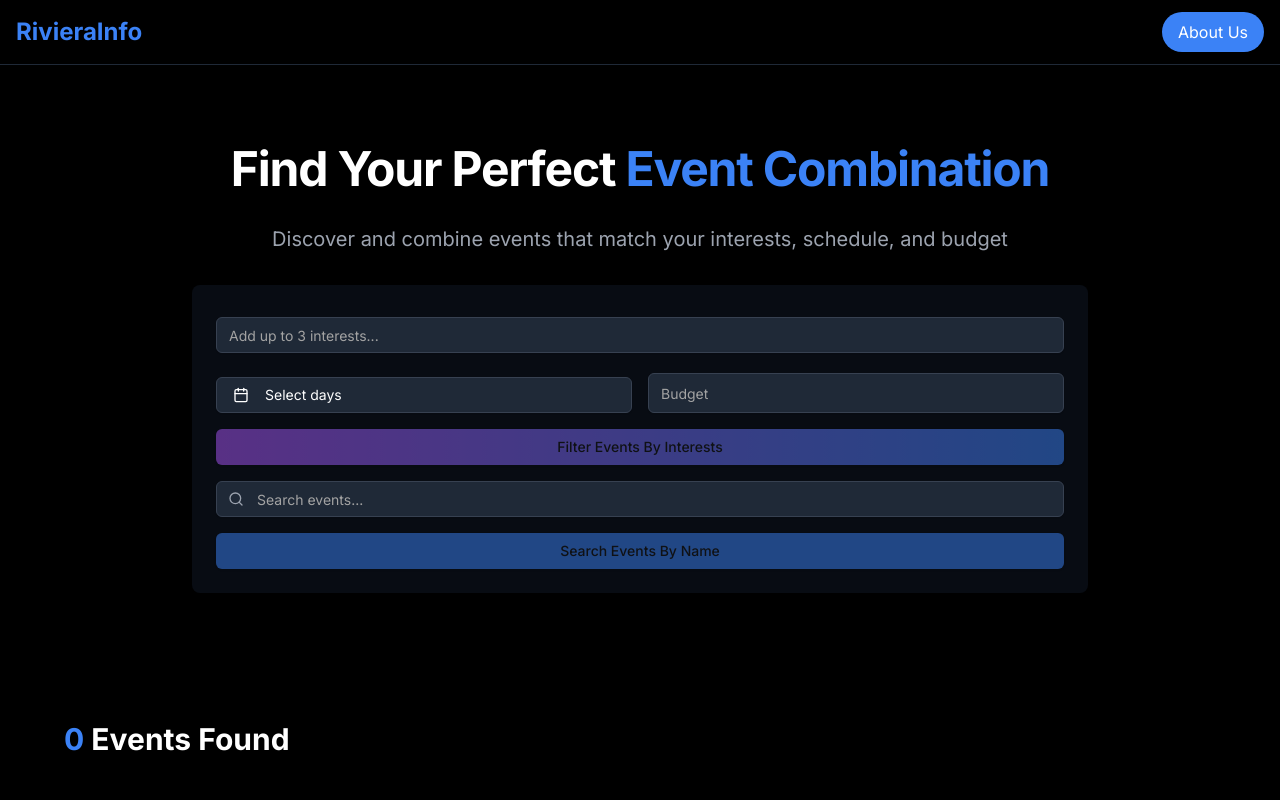
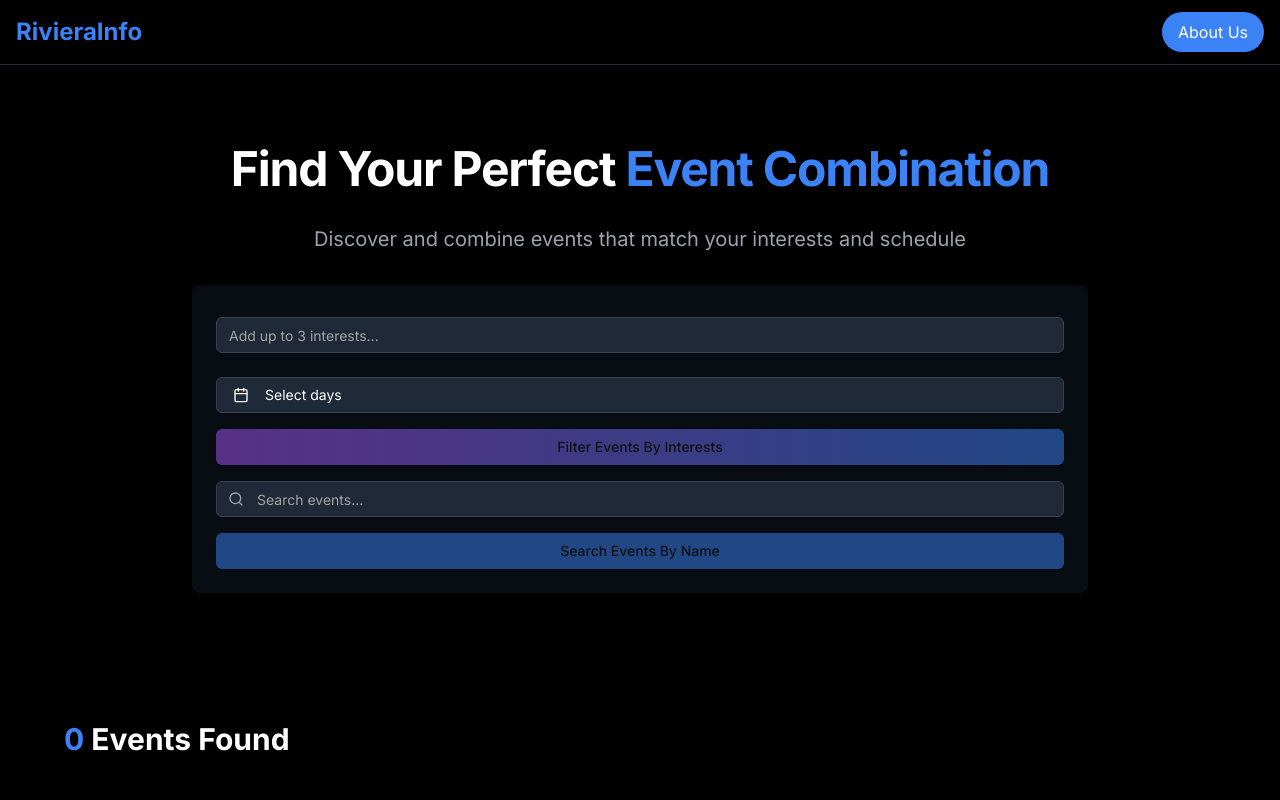
Before and after one commit to kart493/rivierainfo, a Next.js app: page / in a window 1280 px wide. Shown: the top 800 px of the page. Built offline with nearby package versions, Linux system fonts and the light colour scheme.

Commit message:
remove budget

```diff
--- a/app/components/event-combination.jsx
+++ b/app/components/event-combination.jsx
@@ -6,7 +6,7 @@ import { eventsOverlap } from "../utils/events"
 import { useState, useEffect } from "react"
 import { Checkbox } from "@/components/ui/checkbox"
 
-export function EventCombinations({ filteredEvents, selectedDays, budget, interests }) {
+export function EventCombinations({ filteredEvents, selectedDays, interests }) {
   const [selectedEvents, setSelectedEvents] = useState([])
   const [selectedTotal, setSelectedTotal] = useState(0)
 
--- a/app/components/hero-search.jsx
+++ b/app/components/hero-search.jsx
@@ -25,7 +25,6 @@ const dummyInterests = Array.from(new Set(
 export function HeroSearch({
   setSearchResults,
   setSelectedDays,
-  setBudget,
   setInterests,
   selectedEvents,
   onEventSelect,
@@ -43,7 +42,6 @@ export function HeroSearch({
   const [selectedEventId, setSelectedEventId] = useState(null)
   const [searchedEvent, setSearchedEvent] = useState(null)
   const [localSelectedDays, setLocalSelectedDays] = useState([])
-  const [localBudget, setLocalBudget] = useState("")
   const inputRef = useRef(null)
   const dropdownRef = useRef(null)
 
@@ -133,16 +131,6 @@ export function HeroSearch({
     const filteredEvents = events.filter(event => {
       const dateMatches = selectedDates.includes(event.date)
 
-      if (interests.includes('free')) {
-        const feeStr = event.fee || event.entry_fee || '0'
-        const eventFee = parseInt(feeStr.replace(/[^0-9]/g, '') || '0')
-
-        return dateMatches && (
-          (event.tags && event.tags.includes('free')) ||
-          eventFee === 0
-        )
-      }
-
       const tagsMatch = event.tags?.some(tag => {
         const individualTags = tag.split(',').map(t => t.trim())
         return individualTags.some(t =>
@@ -188,10 +176,10 @@ export function HeroSearch({
           Find Your Perfect <span className="text-blue-500">Event Combination</span>
         </h1>
         <p className="text-xl text-gray-400">
-          Discover and combine events that match your interests, schedule, and budget
+          Discover and combine events that match your interests and schedule
         </p>
         <div className="bg-gray-900/50 p-6 rounded-lg space-y-4">
-          <div className="relative">
+          <div className="space-y-2">
             <div className="flex flex-wrap gap-2 mb-2">
               {interests.map((interest, index) => (
                 <span
@@ -208,7 +196,6 @@ export function HeroSearch({
                 </span>
               ))}
             </div>
-            <div className="relative">
             <Input
               ref={inputRef}
               type="text"
@@ -225,32 +212,9 @@ export function HeroSearch({
                 }
               }}
             />
-              {showInterests && interests.length < 3 && (
-                <div
-                  ref={dropdownRef}
-                  className="absolute w-full mt-1 bg-gray-800 border border-gray-700 rounded-md shadow-lg z-10"
-                >
-                  <div className="max-h-[200px] overflow-y-auto">
-                    {filteredInterests.map((interest) => (
-                      <div
-                        key={interest}
-                        className="px-4 py-2 cursor-pointer hover:bg-blue-500/10 hover:text-blue-400 text-left"
-                        onMouseDown={(e) => {
-                          e.preventDefault()
-                          addInterest(interest)
-                        }}
-                      >
-                        {interest}
-                      </div>
-                    ))}
-                  </div>
-                </div>
-              )}
-            </div>
           </div>
 
-          <div className="grid grid-cols-2 gap-4">
-            <div className="relative">
+          <div className="w-full">
             <div className="flex flex-wrap gap-2 mb-2">
               {localSelectedDays.map((day) => (
                 <span
@@ -279,7 +243,10 @@ export function HeroSearch({
                     : "Select days"}
                 </Button>
               </PopoverTrigger>
-                <PopoverContent className="w-auto p-4 bg-gray-800 border-gray-700">
+              <PopoverContent
+                className="w-[var(--radix-popover-trigger-width)] min-w-full p-4 bg-gray-800 border-gray-700"
+                style={{ width: 'var(--radix-popover-trigger-width)' }}
+              >
                 <div className="space-y-2">
                   <div className="flex items-center space-x-2 pb-2 border-b border-gray-700">
                     <Checkbox
@@ -324,18 +291,7 @@ export function HeroSearch({
               </PopoverContent>
             </Popover>
           </div>
-            <div className="relative flex items-end">
-              <Input
-                type="number"
-                placeholder="Budget"
-                className="bg-gray-800 border-gray-700 h-10"
-                value={localBudget}
-                onChange={(e) => setLocalBudget(e.target.value)}
-              />
-            </div>
-          </div>
 
-          <div className="mt-4">
           <Button
             className="w-full relative bg-gradient-to-r from-purple-500 via-blue-500 to-pink-500 hover:from-purple-600 hover:via-blue-600 hover:to-pink-600 disabled:opacity-50 animate-gradient bg-[length:200%_200%]"
             disabled={!isFilterEnabled()}
@@ -343,7 +299,6 @@ export function HeroSearch({
           >
             <span className="relative z-10">Filter Events By Interests</span>
           </Button>
-          </div>
 
           <div className="relative" ref={inputRef}>
             <div className="relative">
--- a/app/components/how-it-works.jsx
+++ b/app/components/how-it-works.jsx
@@ -5,7 +5,7 @@ const steps = [
   {
     icon: Search,
     title: "Search Events",
-    description: "Enter your interests, set your date range and budget to find events that match your preferences",
+    description: "Enter your interests and set your date range to find events that match your preferences",
   },
   {
     icon: ClipboardList,
--- a/app/page.js
+++ b/app/page.js
@@ -10,7 +10,7 @@ export default function Home() {
   const [selectedEvent, setSelectedEvent] = useState(null)
   const [searchResults, setSearchResults] = useState([])
   const [selectedDays, setSelectedDays] = useState([])
-  const [budget, setBudget] = useState("")
+  // const [budget, setBudget] = useState("")
   const [interests, setInterests] = useState([])
   const [selectedEvents, setSelectedEvents] = useState([])
   const [selectedTotal, setSelectedTotal] = useState(0)
@@ -34,7 +34,6 @@ export default function Home() {
         onEventSelect={handleEventSelect}
         setSearchResults={setSearchResults}
         setSelectedDays={setSelectedDays}
-        setBudget={setBudget}
         setInterests={setInterests}
         selectedEvents={selectedEvents}
         resultsRef={resultsRef}
```
Lines whose indentation alone changed are shown as unchanged.
